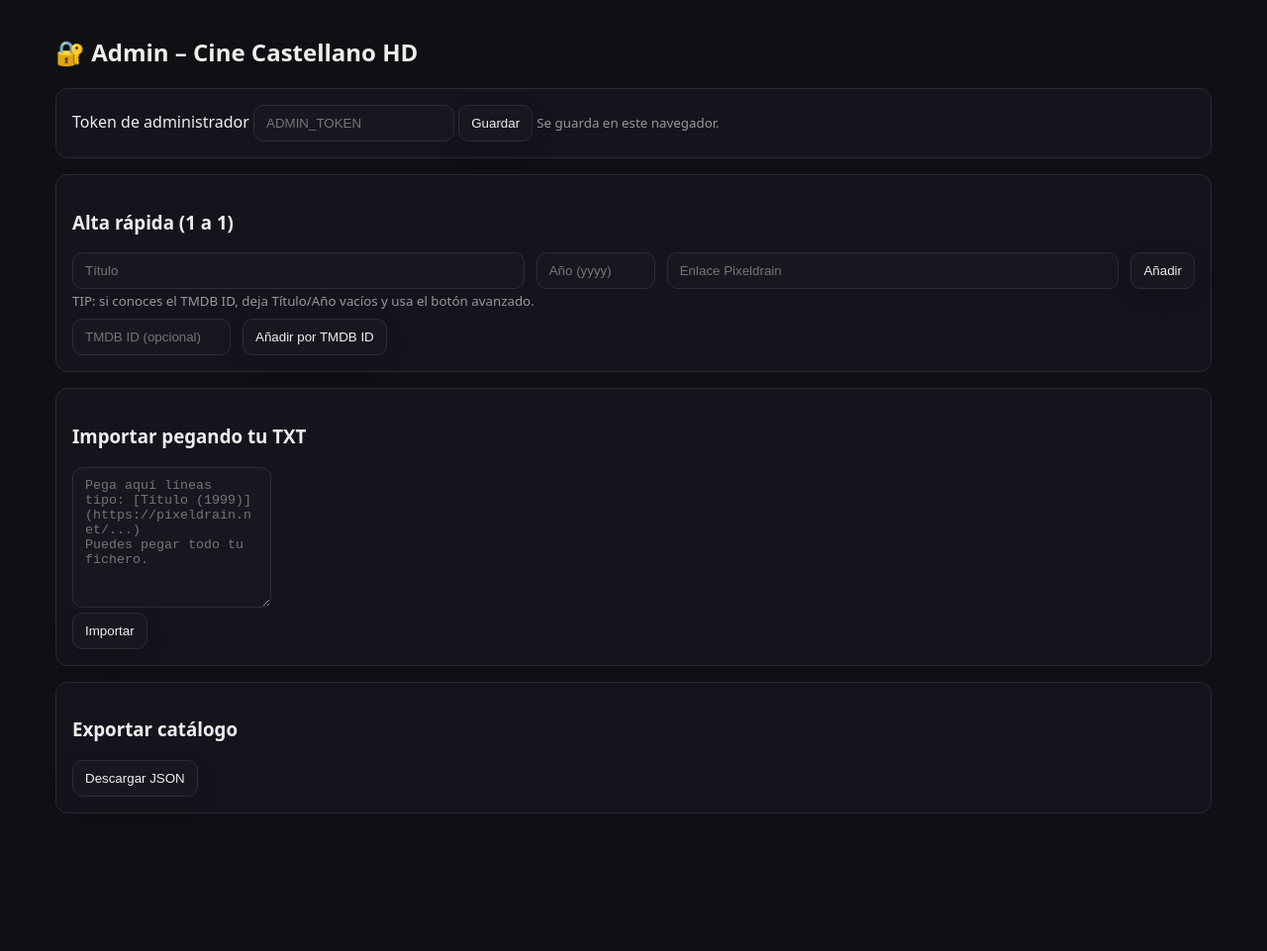
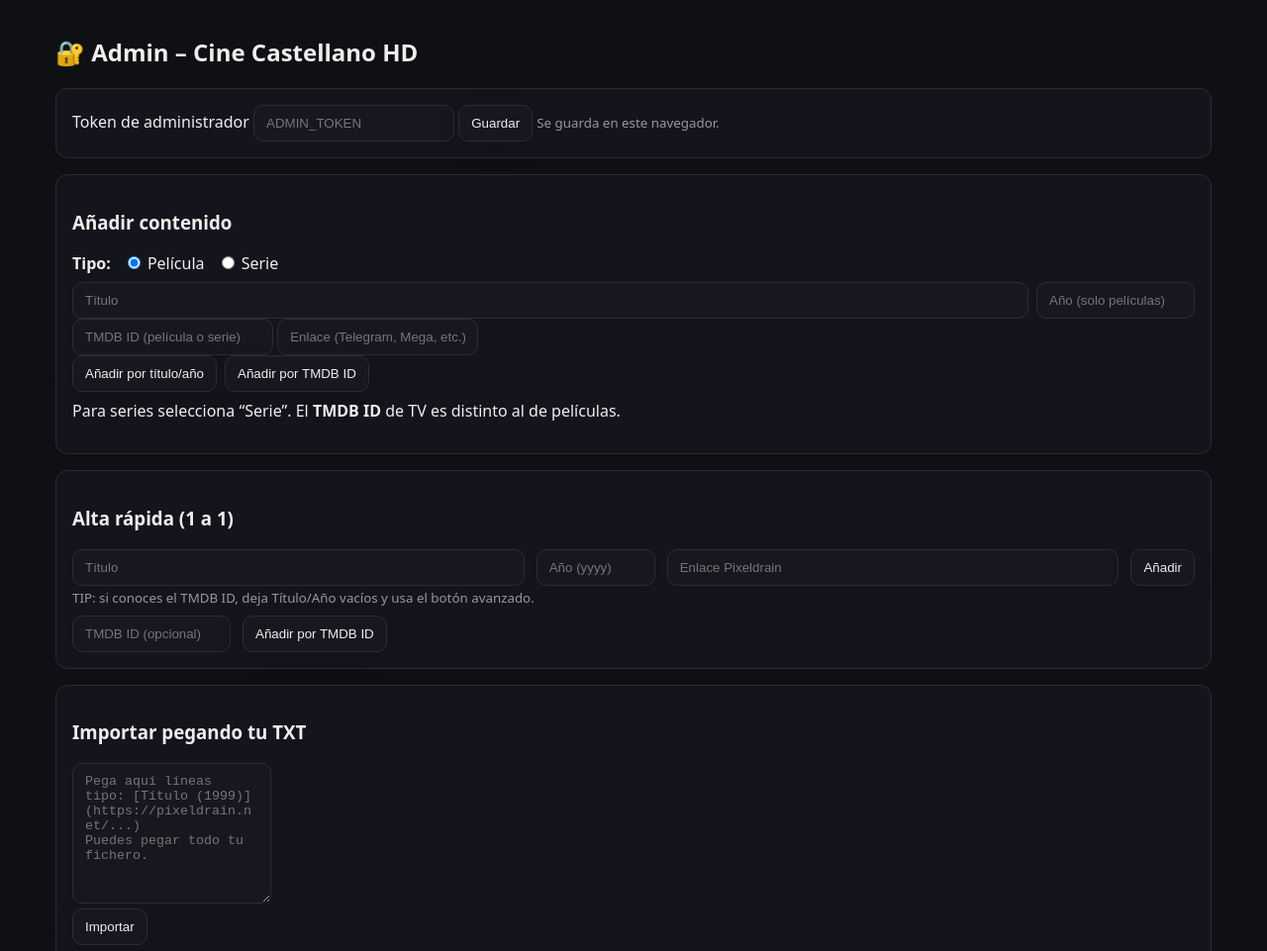
Before and after one commit to Crono2021/cinecastellanohdminiapp, a website: page public/admin.html in a window 1280 px wide. Shown: the top 961 px of the page at 99% size. Before the commit the page ends 854 px from the top, so only its background shows below. Drawn offline with Linux system fonts and the light colour scheme.

Commit message:
Add files via upload

```diff
--- a/admin.js
+++ b/admin.js
@@ -1,10 +1,4 @@
-function getToken(){
-
-function getContentType(){
-  const el = document.querySelector('input[name="contentType"]:checked');
-  return el ? el.value : 'movie';
-}
- return localStorage.getItem('cchd_admin_token') || ''; }
+function getToken(){ return localStorage.getItem('cchd_admin_token') || ''; }
 function setToken(v){ localStorage.setItem('cchd_admin_token', v); }
 
 const tokenInput = document.getElementById('token');
@@ -34,7 +28,7 @@ document.getElementById('addOne').onclick = async ()=>{
   const out = document.getElementById('oneOut');
   out.textContent = 'Añadiendo...';
   try{
-    const r = await post('/api/admin/add', {  title, year: year?parseInt(year):undefined, link , type: getContentType() });
+    const r = await post('/api/admin/add', { title, year: year?parseInt(year):undefined, link });
     out.textContent = `OK · ${r.title} (${r.year}) – TMDB ${r.tmdb_id}`;
   }catch(e){ out.textContent = 'Error: ' + e.message; }
 };
@@ -47,7 +41,7 @@ document.getElementById('addById').onclick = async ()=>{
   if (!link) return alert('Link requerido');
   out.textContent = 'Añadiendo por ID...';
   try{
-    const r = await post('/api/admin/add', {  tmdbId, link , type: getContentType() });
+    const r = await post('/api/admin/add', { tmdbId, link });
     out.textContent = `OK · ${r.title} (${r.year}) – TMDB ${r.tmdb_id}`;
   }catch(e){ out.textContent = 'Error: ' + e.message; }
 };
--- a/public/admin.html
+++ b/public/admin.html
@@ -16,6 +16,29 @@
       <button id="saveToken">Guardar</button>
       <small class="mute">Se guarda en este navegador.</small>
     </div>
+    <div class="box">
+      <h3>Añadir contenido</h3>
+      <div class="hstack" style="gap:12px;align-items:center">
+        <strong>Tipo:</strong>
+        <label><input type="radio" name="contentType" value="movie" checked> Película</label>
+        <label><input type="radio" name="contentType" value="tv"> Serie</label>
+      </div>
+      <div class="vstack" style="gap:8px;margin-top:8px">
+        <div class="hstack" style="gap:8px">
+          <input id="title" placeholder="Título" style="flex:1">
+          <input id="year" type="number" placeholder="Año (solo películas)" style="width:160px">
+        </div>
+        <input id="tmdbId" type="number" placeholder="TMDB ID (película o serie)">
+        <input id="link" placeholder="Enlace (Telegram, Mega, etc.)">
+        <div class="hstack" style="gap:8px;flex-wrap:wrap">
+          <button id="addOne">Añadir por título/año</button>
+          <button id="addById">Añadir por TMDB ID</button>
+          <div id="oneOut" class="mute"></div>
+        </div>
+      </div>
+      <p class="mute" style="margin-top:8px">Para series selecciona “Serie”. El <b>TMDB ID</b> de TV es distinto al de películas.</p>
+    </div>
+
 
     <div class="box">
       <h3>Alta rápida (1 a 1)</h3>
```
Also changed, not shown: public/admin.js (+5 -5 lines).
